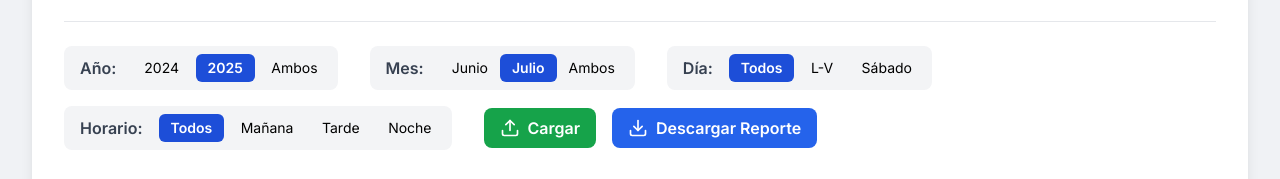
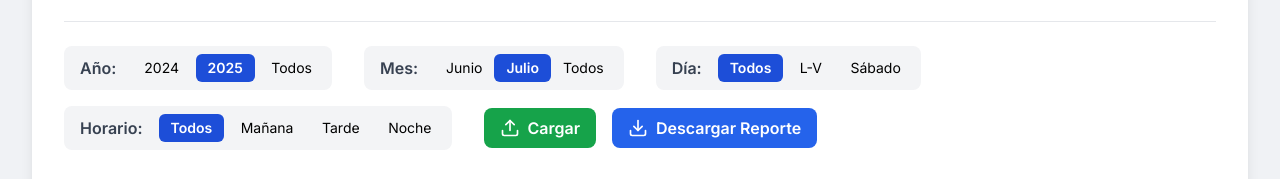
Before and after one commit to gabrielaalzina-hub/mayabus-dashboard, a plain HTML site: page index.html in a window 1280 px wide. Shown: the part 131-310 px from the top of the page. Drawn offline with nearby package versions, Linux system fonts and the light colour scheme.

```diff
--- a/index.html
+++ b/index.html
@@ -76,7 +76,7 @@
                 <div id="year-filter">
                     <button data-year="2024" class="filter-btn px-3 py-1 rounded-md text-sm">2024</button>
                     <button data-year="2025" class="filter-btn px-3 py-1 rounded-md text-sm active">2025</button>
-                    <button data-year="ambos" class="filter-btn px-3 py-1 rounded-md text-sm">Ambos</button>
+                    <button data-year="Todos" class="filter-btn px-3 py-1 rounded-md text-sm">Todos</button>
                 </div>
             </div>
             <div class="flex items-center space-x-4 bg-gray-100 p-2 rounded-lg">
@@ -299,8 +299,8 @@
 
             function getFilteredData(year = filters.year, month = filters.month, day = filters.day, time = filters.time) {
                  return allTrips.filter(trip => {
-                    const yearMatch = year === 'ambos' || trip.year == year;
-                    const monthMatch = month === 'ambos' || trip.month === month;
+                    const yearMatch = year === 'Todos' || trip.year == year;
+                    const monthMatch = month === 'Todos' || trip.month === month;
                     const dayMatch = day === 'Todos' || trip.day === day;
                     const timeMatch = time === 'Todos' || trip.time === time;
                     return yearMatch && monthMatch && dayMatch && timeMatch;
@@ -407,7 +407,7 @@
                         { label: 'Ocupación', data: [kpis2024.ocupacion, kpis2025.ocupacion], type: 'line', borderColor: 'rgba(234, 179, 8, 1)', backgroundColor: 'rgba(234, 179, 8, 0.2)', yAxisID: 'y1', tension: 0.3 }
                     ]
                 };
-                if (filters.year === 'ambos') {
+                if (filters.year === 'Todos') {
                     charts.passengers.data.datasets[1].data = [kpis2024.ocupacion, kpis2025.ocupacion];
                 }
                 charts.passengers.update();
@@ -768,7 +768,7 @@
                     const monthCapitalized = month.charAt(0).toUpperCase() + month.slice(1);
                     buttonsHTML += `<button data-month="${month}" class="filter-btn px-3 py-1 rounded-md text-sm">${monthCapitalized}</button>`;
                 });
-                buttonsHTML += `<button data-month="ambos" class="filter-btn px-3 py-1 rounded-md text-sm">Ambos</button>`;
+                buttonsHTML += `<button data-month="Todos" class="filter-btn px-3 py-1 rounded-md text-sm">Todos</button>`;
 
                 monthContainer.innerHTML = buttonsHTML;
 
```
